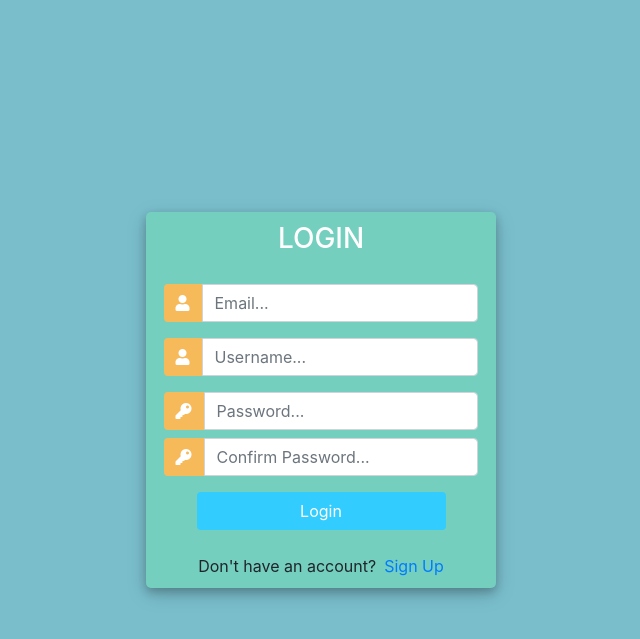
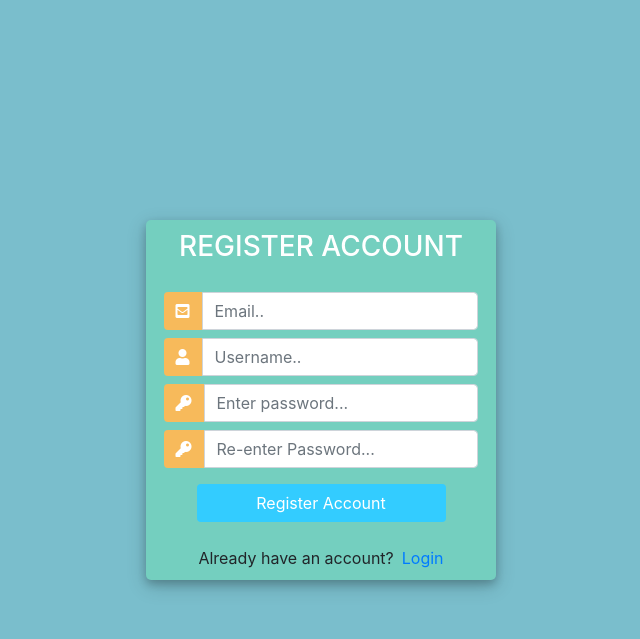
Before and after one commit to iib2019014/CRM_project, a Django app: page /register/ in a window 1280 px wide. Shown: the top 639 px of the page, without its empty margins (319-959 px from the left). Run offline with Django 3.2, Linux system fonts and the light colour scheme; some libraries are stand-ins or nearby versions.

Commit message:
1) when user registers, he gets a customer profile and redirected to his customer page 2) should get the image for profile

```diff
--- a/accounts/models.py
+++ b/accounts/models.py
@@ -25,14 +25,14 @@ class Customer(models.Model) :
     date_created = models.DateTimeField(auto_now_add=True, null=True)
 
     def __str__(self) :
-        return self.name
+        return str(self.name)
 
 class Tag(models.Model) :
     name = models.CharField(max_length=25, null=True)
     # id = models.CharField(max_length=25, primary_key=True)
 
     def __str__(self) :
-        return self.name
+        return str(self.name)
 
 class Product(models.Model) :
     name = models.CharField(max_length=25, null=True)
@@ -45,7 +45,7 @@ class Product(models.Model) :
     date_created = models.DateTimeField(auto_now_add=True, null=True)
 
     def __str__(self) :
-        return self.name
+        return str(self.name)
 
 class Order(models.Model) :
     # order_id = models.CharField(max_length=25, primary_key=True)
--- a/accounts/templates/accounts/registration/register.html
+++ b/accounts/templates/accounts/registration/register.html
@@ -6,7 +6,6 @@
 	<link rel="stylesheet" href="https://stackpath.bootstrapcdn.com/bootstrap/4.1.3/css/bootstrap.min.css" integrity="sha384-MCw98/SFnGE8fJT3GXwEOngsV7Zt27NXFoaoApmYm81iuXoPkFOJwJ8ERdknLPMO" crossorigin="anonymous">
 	<script src="https://ajax.googleapis.com/ajax/libs/jquery/3.3.1/jquery.min.js"></script>
 	<link rel="stylesheet" href="https://use.fontawesome.com/releases/v5.6.1/css/all.css" integrity="sha384-gfdkjb5BdAXd+lj+gudLWI+BXq4IuLW5IT+brZEZsLFm++aCMlF1V92rMkPaX4PP" crossorigin="anonymous">
-
 
 	<style>
 		body,
@@ -39,9 +38,7 @@
 
 		#form-title{
 			color: #fff;
-
 		}
-
 		.login_btn {
 			width: 100%;
 			background: #33ccff !important;
@@ -66,12 +63,6 @@
 			outline: 0px !important;
 		}
 
-		#messages{
-			background-color: grey;
-			color: #fff;
-			padding: 10px;
-			margin-top: 10px;
-		}
 	</style>
 
 </head>
@@ -80,43 +71,47 @@
 		<div class="d-flex justify-content-center h-100">
 			<div class="user_card">
 				<div class="d-flex justify-content-center">
-
-
-					<h3 id="form-title">LOGIN</h3>
+					<h3 id="form-title">REGISTER ACCOUNT</h3>
 				</div>
 				<div class="d-flex justify-content-center form_container">
+
 					<form method="POST" action="">{% csrf_token %}
-						<div class="input-group mb-3">
+						<div class="input-group mb-2">
+							<div class="input-group-append">
+								<span class="input-group-text"><i class="fas fa-envelope-square"></i></span>
+							</div>
+							<input type="email" name="email">
+						</div>
+						<div class="input-group mb-2">
 							<div class="input-group-append">
 								<span class="input-group-text"><i class="fas fa-user"></i></span>
 							</div>
-							<input type="text" name="email" placeholder="Email..." class="form-control">
-						</div>
-						<div class="input-group mb-3">
-							<div class="input-group-append">
-								<span class="input-group-text"><i class="fas fa-user"></i></span>
-							</div>
-							<input type="text" name="username" placeholder="Username..." class="form-control">
+							<input type="text" name="username">
 						</div>
 						<div class="input-group mb-2">
 							<div class="input-group-append">
 								<span class="input-group-text"><i class="fas fa-key"></i></span>
 							</div>
-								<input type="password" name="password" placeholder="Password..." class="form-control" >
+							<input type="text" name="password1">
 						</div>
 						<div class="input-group mb-2">
 							<div class="input-group-append">
 								<span class="input-group-text"><i class="fas fa-key"></i></span>
 							</div>
-								<input type="password" name="password1" placeholder="Confirm Password..." class="form-control" >
+							<input type="text" name="password2">
 						</div>
 
-							<div class="d-flex justify-content-center mt-3 login_container">
-				 				<input class="btn login_btn" type="submit" value="Login">
-				   			</div>
+				   		<div class="d-flex justify-content-center mt-3 login_container">
+				 			<input class="btn login_btn" type="submit" value="Register Account">
+				   		</div>
+
+						{% if register_form.errors %}
+							{{register_form.errors}}
+						{% endif %}
 					</form>
 				</div>
-                <div style="text-align: center; font-family: monospace; color: #05737a;">
+
+				<div style="text-align: center; font-family: monospace; color: #05737a;">
                     {% for message in messages %}
                         {{message}}
                     {% endfor %}
@@ -124,13 +119,28 @@
 
 				<div class="mt-4">
 					<div class="d-flex justify-content-center links">
-						Don't have an account? <a href="{% url 'register' %}" class="ml-2">Sign Up</a>
+						Already have an account? <a href="{% url 'login' %}" class="ml-2">Login</a>
 					</div>
-
 				</div>
 			</div>
 		</div>
 	</div>
+	<script>
+						/* Because i didnt set placeholder values in forms.py they will be set here using vanilla Javascript
+		//We start indexing at one because CSRF_token is considered and input field
+		 */
+
+		//Query All input fields
+		var form_fields = document.getElementsByTagName('input')
+		form_fields[1].placeholder='Email..';
+		form_fields[2].placeholder='Username..';
+		form_fields[3].placeholder='Enter password...';
+		form_fields[4].placeholder='Re-enter Password...';
+
+
+		for (var field in form_fields){
+			form_fields[field].className += ' form-control'
+		}
+	</script>
 </body>
-
 </html>
--- a/accounts/views.py
+++ b/accounts/views.py
@@ -85,9 +85,14 @@ def registerView(request) :
             user = register_form.save()
 
             user.groups.add(Group.objects.get(name='customers'))    # add the registered customer to the 'customers' group,
-            Customer.objects.create(
+            new_customer = Customer.objects.create(
                 user=user,      # whenever a user is registered assign that user a customer profile,
+                name = request.POST.get('username'),
+                email = request.POST.get('email'),
             )
+
+            print(new_customer)
+            # print("user.customer : " + user.customer)
 
             messages.success(request, "an account was successfully registered for " + register_form.cleaned_data.get('username'))
             return redirect('home')
```
Also changed, not shown: db.sqlite3.
